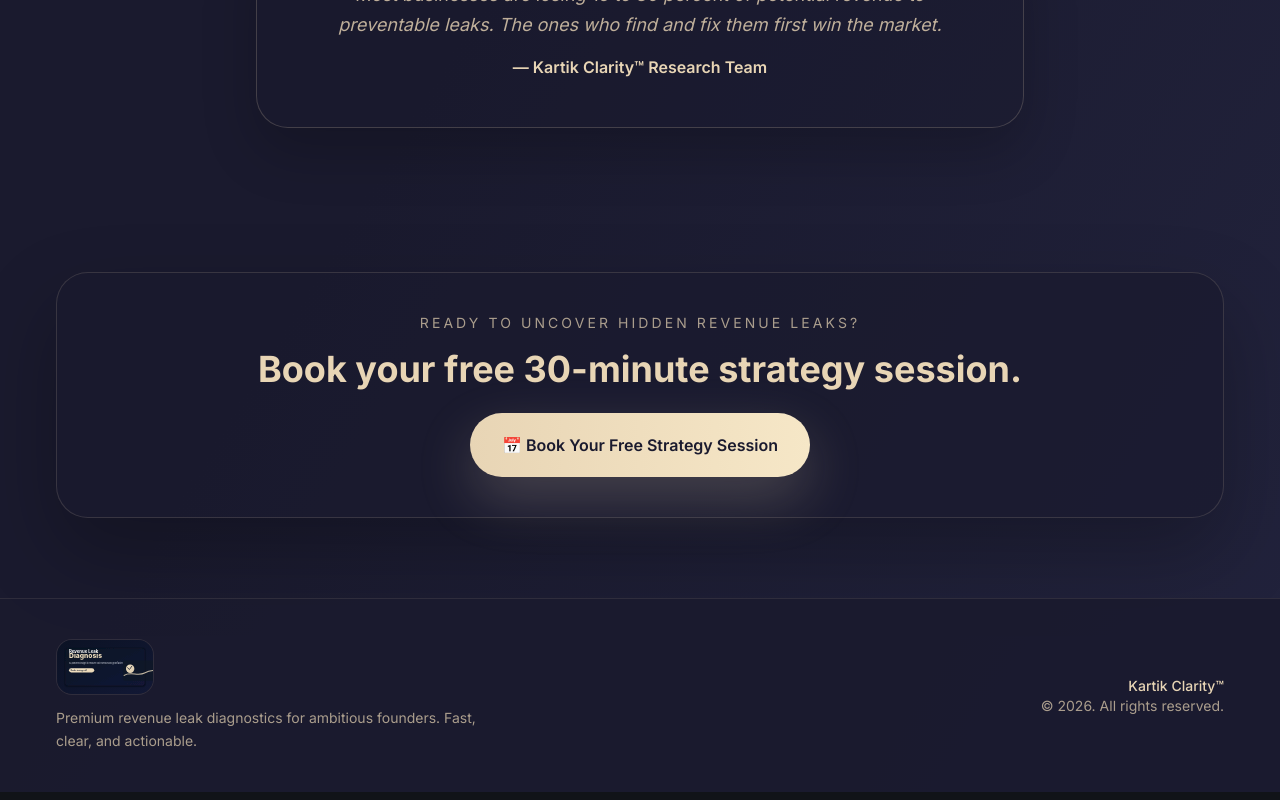
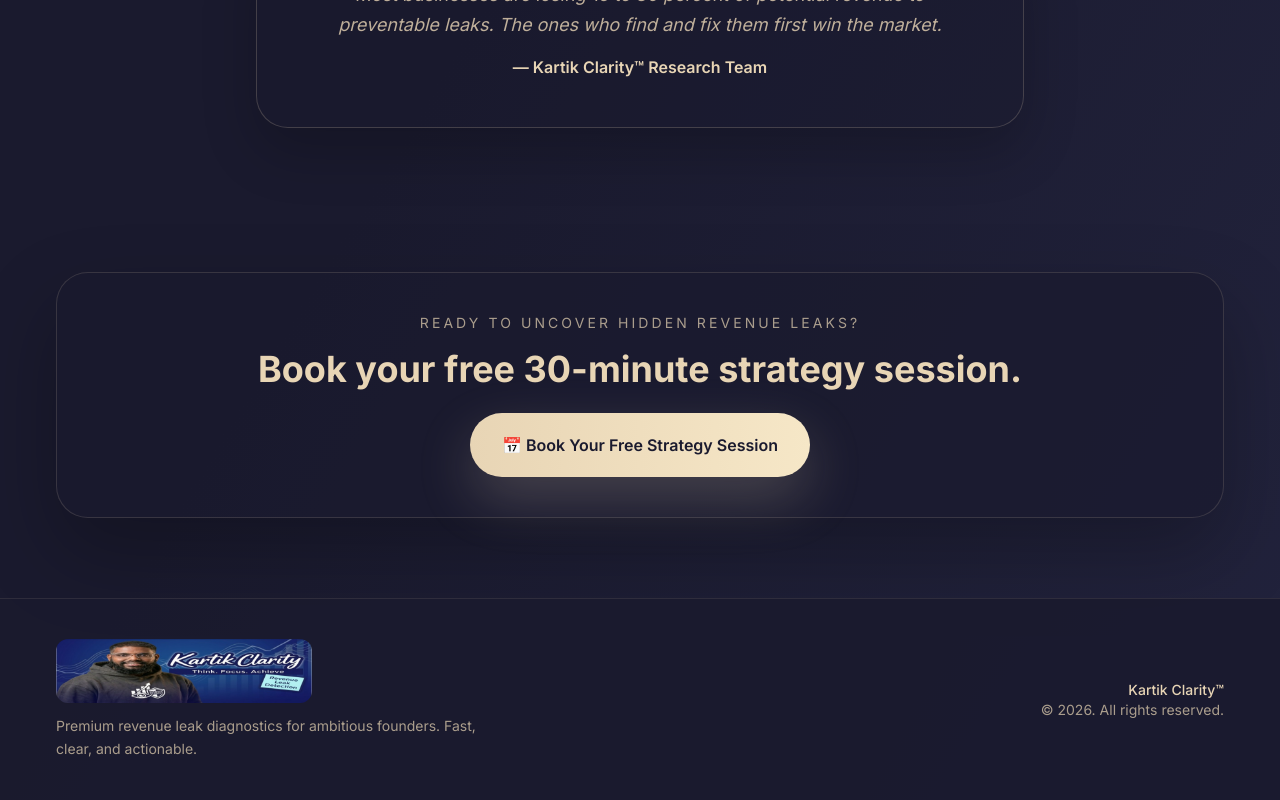
Before and after one commit to kartikr222/kartikclarity.revenueleakdetector, a React (Vite) app: page / in a window 1280 px wide. Shown: the part 1306-2106 px from the top of the page. Built offline with nearby package versions, Linux system fonts and the light colour scheme; no server answers.

Commit message:
Replace footer with official company banner

```diff
--- a/package.json
+++ b/package.json
@@ -25,6 +25,7 @@
     "tailwindcss-animate": "^1.0.7"
   },
   "devDependencies": {
+    "@playwright/test": "^1.62.0",
     "@types/node": "^20.11.5",
     "@types/react": "^18.2.48",
     "@types/react-dom": "^18.2.18",
@@ -35,6 +36,7 @@
     "eslint": "^8.56.0",
     "eslint-plugin-react-hooks": "^4.6.0",
     "eslint-plugin-react-refresh": "^0.4.5",
+    "playwright": "^1.62.0",
     "postcss": "^8.4.33",
     "tailwindcss": "^3.4.1",
     "typescript": "^5.3.3",
--- a/src/components/Footer.tsx
+++ b/src/components/Footer.tsx
@@ -3,9 +3,15 @@ export default function Footer() {
     <footer className="border-t border-cream/10 bg-navy/90 text-cream/70">
       <div className="container mx-auto flex flex-col items-center justify-between gap-6 px-4 py-10 sm:flex-row">
         <div className="flex flex-col items-center gap-3 sm:items-start">
-          <img src="/assets/cover-banner.svg" alt="Kartik Clarity marketing banner" className="h-14 w-auto rounded-2xl border border-cream/10 bg-navy/95 object-contain" />
+          <img
+            src="/cover-banner.png"
+            alt="Kartik Clarity"
+            className="h-16 w-auto rounded-xl object-contain"
+          />
+
           <p className="max-w-xl text-center text-sm leading-relaxed sm:text-left sm:max-w-md">
-            Premium revenue leak diagnostics for ambitious founders. Fast, clear, and actionable.
+            Premium revenue leak diagnostics for ambitious founders.
+            Fast, clear, and actionable.
           </p>
         </div>
 
@@ -15,5 +21,5 @@ export default function Footer() {
         </div>
       </div>
     </footer>
-  )
+  );
 }
```
Also changed, not shown: supabase/.temp/linked-project.json (added), test-results/.last-run.json (added), 1 other file (tests, documents, lock files or other folders).
